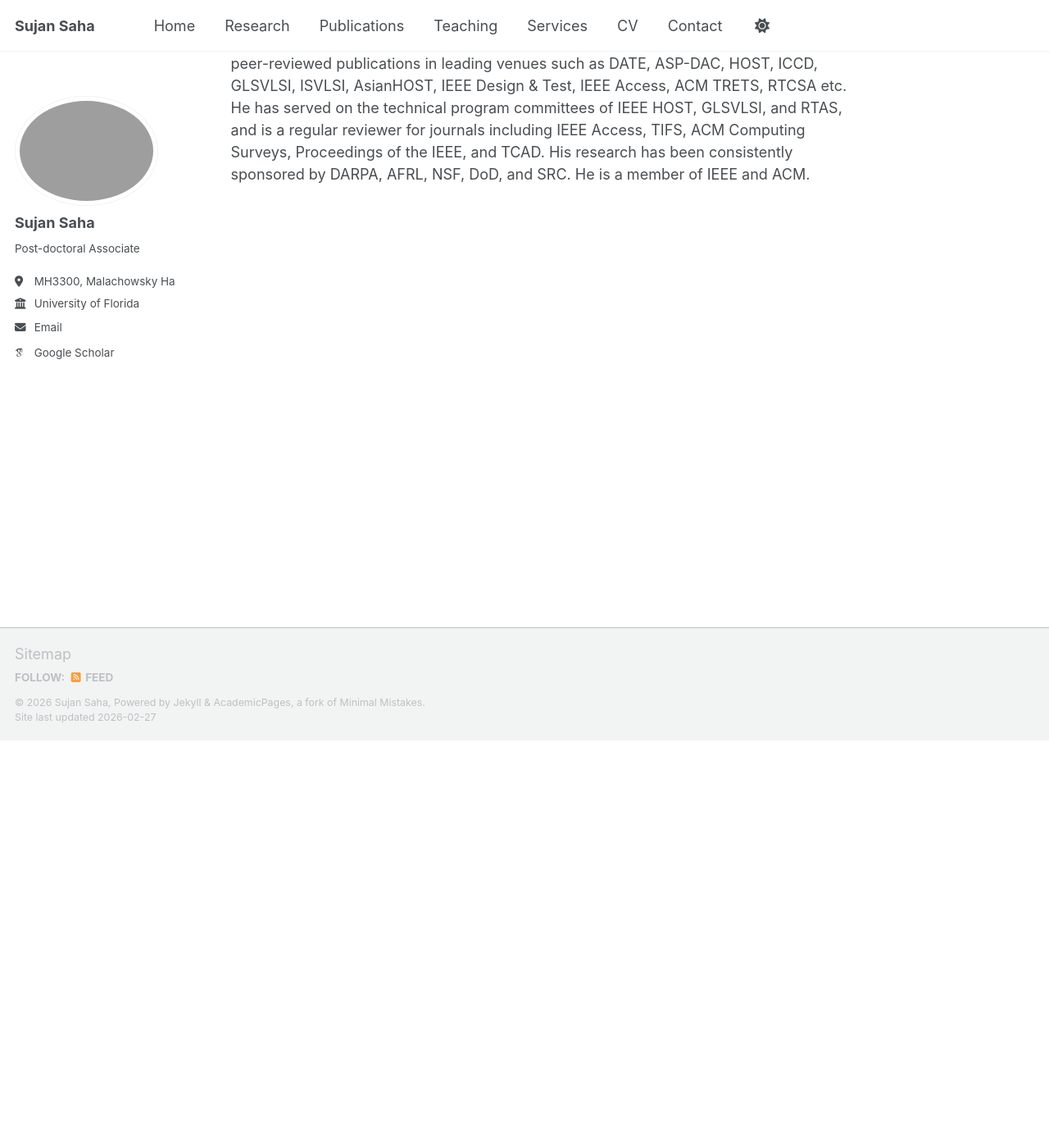
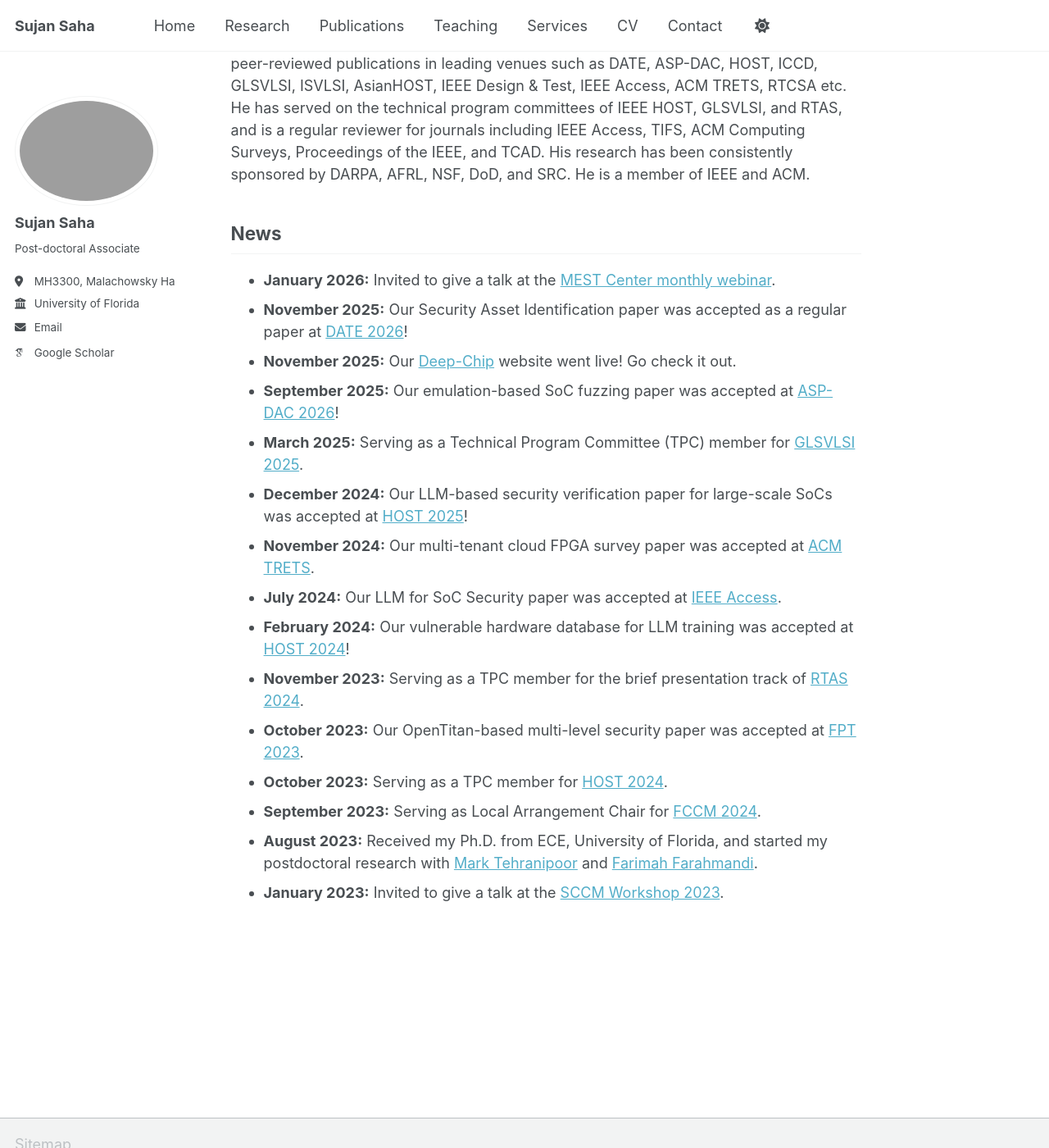
Before and after one commit to Sujansaha05/Sujansaha05.github.io, a Jekyll site: the page built from _pages/about_sujan.md, in a window 1280 px wide and 1400 px high, scrolled down 497 px. Shown: the whole window at 82% size. Built offline with Jekyll 4.4.1, drawn with Linux system fonts in a browser that asks for light colours; some web fonts are replaced; a script that is not in the unit is left out.

Commit message:
about me page update with news

```diff
--- a/_pages/about_sujan.md
+++ b/_pages/about_sujan.md
@@ -14,3 +14,22 @@ Sujan Saha is a Post-doctoral Associate in the Department of Electrical and Comp
 - Secure SoC Architecture
 
 His scholarly contributions include a book chapter, a pending patent, and more than 40 peer-reviewed publications in leading venues such as DATE, ASP-DAC, HOST, ICCD, GLSVLSI, ISVLSI, AsianHOST, IEEE Design & Test, IEEE Access, ACM TRETS, RTCSA etc. He has served on the technical program committees of IEEE HOST, GLSVLSI, and RTAS, and is a regular reviewer for journals including IEEE Access, TIFS, ACM Computing Surveys, Proceedings of the IEEE, and TCAD. His research has been consistently sponsored by DARPA, AFRL, NSF, DoD, and SRC. He is a member of IEEE and ACM.
+
+
+## News
+
+- **January 2026:** Invited to give a talk at the [MEST Center monthly webinar](https://mestcenter.org/trainings-schedule/webinars/).
+- **November 2025:** Our Security Asset Identification paper was accepted as a regular paper at [DATE 2026](https://www.date-conference.com)!
+- **November 2025:** Our [Deep-Chip](https://deep-chip.org) website went live! Go check it out.
+- **September 2025:** Our emulation-based SoC fuzzing paper was accepted at [ASP-DAC 2026](https://www.aspdac.com/aspdac2026/)!
+- **March 2025:** Serving as a Technical Program Committee (TPC) member for [GLSVLSI 2025](https://www.glsvlsi.org/archive/glsvlsi25/index.html).
+- **December 2024:** Our LLM-based security verification paper for large-scale SoCs was accepted at [HOST 2025](http://www.hostsymposium.org/host2025/index2025.php)!
+- **November 2024:** Our multi-tenant cloud FPGA survey paper was accepted at [ACM TRETS](https://dl.acm.org/journal/trets).
+- **July 2024:** Our LLM for SoC Security paper was accepted at [IEEE Access](https://ieeeaccess.ieee.org).
+- **February 2024:** Our vulnerable hardware database for LLM training was accepted at [HOST 2024](http://www.hostsymposium.org/host2024/index2024.php)!
+- **November 2023:** Serving as a TPC member for the brief presentation track of [RTAS 2024](https://2024.rtas.org/index.html).
+- **October 2023:** Our OpenTitan-based multi-level security paper was accepted at [FPT 2023](https://fpt2023.org/).
+- **October 2023:** Serving as a TPC member for [HOST 2024](http://www.hostsymposium.org/host2024/index2024.php).
+- **September 2023:** Serving as Local Arrangement Chair for [FCCM 2024](https://www.fccm.org/past/2024/).
+- **August 2023:** Received my Ph.D. from ECE, University of Florida, and started my postdoctoral research with [Mark Tehranipoor](https://tehranipoor.ece.ufl.edu/) and [Farimah Farahmandi](https://farimah.ece.ufl.edu/).
+- **January 2023:** Invited to give a talk at the [SCCM Workshop 2023](https://sccm-workshop.github.io/archive/2023/).
```
Also changed, not shown: 1 other file.
